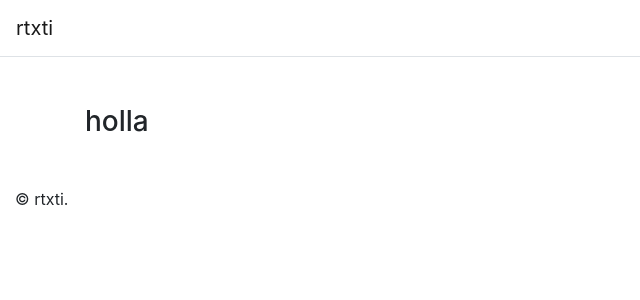
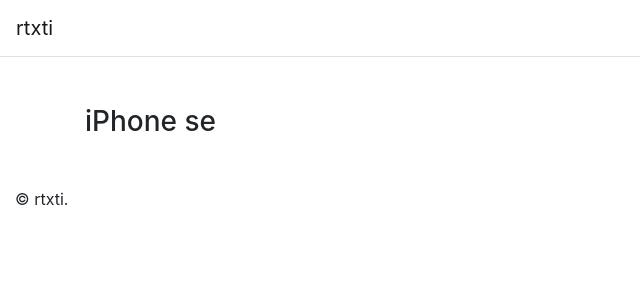
Before and after one commit to rtxti/www, a Jekyll site: the page built from _smartphones/apple/iphone-se.md, in a window 1280 px wide. Shown: the top 300 px of the page, without its empty margins (0-640 px from the left). Built offline with Jekyll 4.4.1, drawn with Linux system fonts in a browser that asks for light colours.

Commit message:
Update iphone-se.md

```diff
--- a/_smartphones/apple/iphone-se.md
+++ b/_smartphones/apple/iphone-se.md
@@ -1,11 +1,11 @@
 ---
 layout: default
 title: iPhone se
+path: iphone-se
 ---
 
 <div class="container">
-  <h3>holla</h3>
-  {% for phone in site.data.smartphones.iphone-se %}
+  <h3>{{ page.title }}</h3>
+  {% assign phone = site.data.smartphones[page.path] %}
   <h4>{{ phone.release }}</h4>
-  {% endfor %}
 </div>
```
